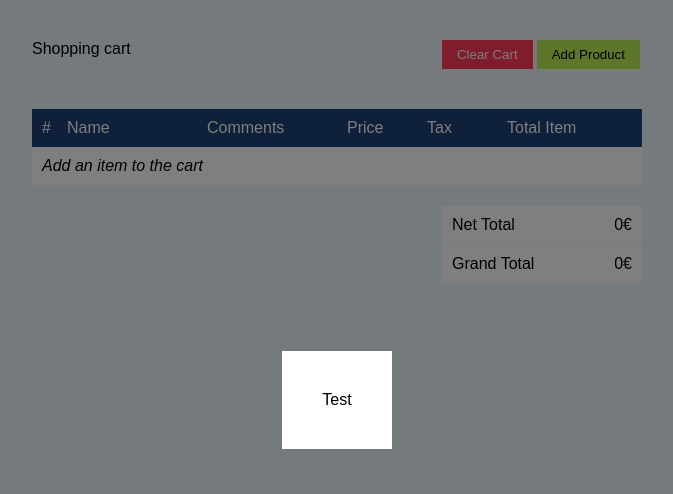
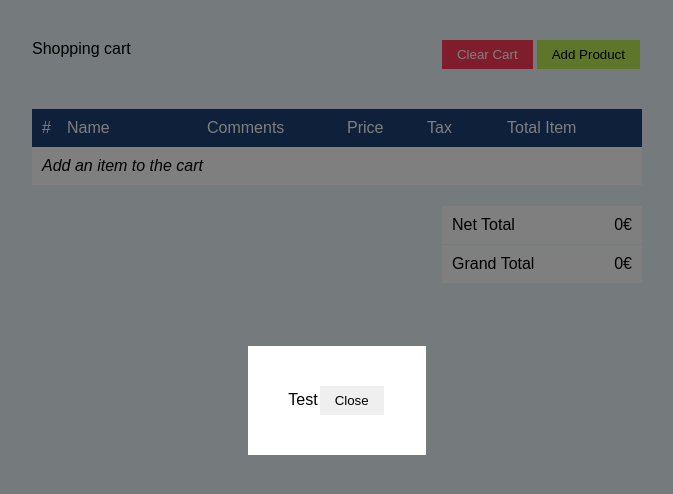
Before and after one commit to lukaszsobek/shopping-cart, a React (Create React App) app: page / in a window 1280 px wide. Both pictures are taken after a click on the button "Add Product". Shown: the top 494 px of the page, without its empty margins (303-976 px from the left). Built offline with nearby package versions, Linux system fonts and the light colour scheme.

Commit message:
Adds possibility to close modal

```diff
--- a/src/actions/index.js
+++ b/src/actions/index.js
@@ -1,18 +1,23 @@
 import {
     ADD_ITEM,
     CLEAR_ALL,
+    CLOSE_MODAL,
     DELETE_ITEM,
     OPEN_ADD_ITEM_MODAL
 } from "../constants";
+
+export const addItem = item => ({
+    type: ADD_ITEM,
+    addItem: item
+});
 
 export const clearAll = () => ({
     type: CLEAR_ALL
 });
 
-export const addItem = item => ({
-    type: ADD_ITEM,
-    addItem: item
-});
+export const closeModal = () => ({
+    type: CLOSE_MODAL
+})
 
 export const deleteItem = itemId => ({
     type: DELETE_ITEM,
--- /dev/null
+++ b/src/components/Modal/ModalPanel.js
@@ -0,0 +1,21 @@
+import React from "react";
+
+import Button from "../shared/Button";
+
+const AddItem = (props) => {
+
+    return (
+        <div className="panel">
+            Test
+
+
+            <Button
+                action={ props.closeModal }
+                className="close-modal-button"
+                label="Close"
+            />
+        </div>
+    );
+}
+
+export default AddItem;
--- a/src/components/Modal/index.js
+++ b/src/components/Modal/index.js
@@ -2,23 +2,33 @@ import React, { Component } from "react";
 import ReactDOM from "react-dom";
 import { connect } from "react-redux";
 
-import { addItem } from "../../actions";
+import { addItem, closeModal } from "../../actions";
+
+import ModalPanel from "./ModalPanel" ;
 
 class Modal extends Component {
     render() {
-        if(!this.props.isModalShown) {
+        const { closeModal, isModalShown, panelType } = this.props;
+
+        if(!isModalShown) {
             return null;
         }
 
-        const renderContent = <div className="panel">Test</div>;
+        const renderContent = (
+            <div className="modal">
+                <ModalPanel
+                    panelType={panelType}
+                    closeModal={closeModal}
+                />
+            </div>
+        )
+
         const renderTarget = document.querySelector("#modalRoot");
 
         return ReactDOM.createPortal(
-            <div className="modal">
-             { renderContent }
-            </div>,
+            renderContent,
             renderTarget
-          );
+        );
     }
 }
 
@@ -31,7 +41,8 @@ const mapStateToProps = state => {
 
 const mapDispatchToProps = dispatch =>  {
     return {
-        addItem: () => dispatch(addItem())
+        addItem: () => dispatch(addItem()),
+        closeModal: () => dispatch(closeModal())
     }
 }
 
--- a/src/constants/index.js
+++ b/src/constants/index.js
@@ -2,5 +2,6 @@
 
 export const ADD_ITEM = "ADD_ITEM";
 export const CLEAR_ALL = "CLEAR_ALL";
+export const CLOSE_MODAL = "CLOSE_MODAL";
 export const DELETE_ITEM = "DELETE_ITEM";
 export const OPEN_ADD_ITEM_MODAL = "OPEN_ADD_ITEM_MODAL";
--- a/src/reducers/index.js
+++ b/src/reducers/index.js
@@ -1,6 +1,7 @@
 import {
     ADD_ITEM,
     CLEAR_ALL,
+    CLOSE_MODAL,
     DELETE_ITEM,
     OPEN_ADD_ITEM_MODAL
 } from "../constants";
@@ -51,6 +52,12 @@ const rootReducer = (state = initialState, action) => {
                 cartContent: []
             }
 
+        case CLOSE_MODAL:
+            return {
+                ...state,
+                isModalShown: false
+            }
+
         case DELETE_ITEM:
             return {
                 ...state,
```
